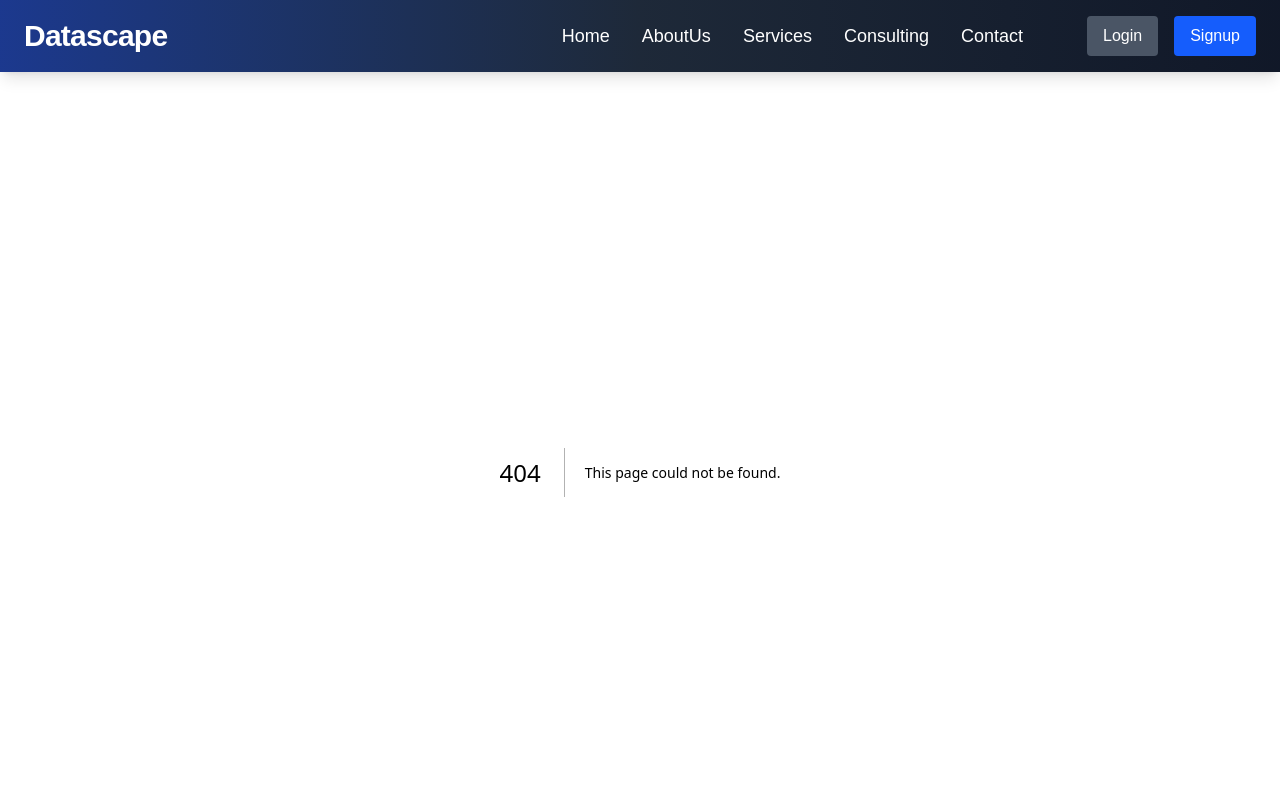
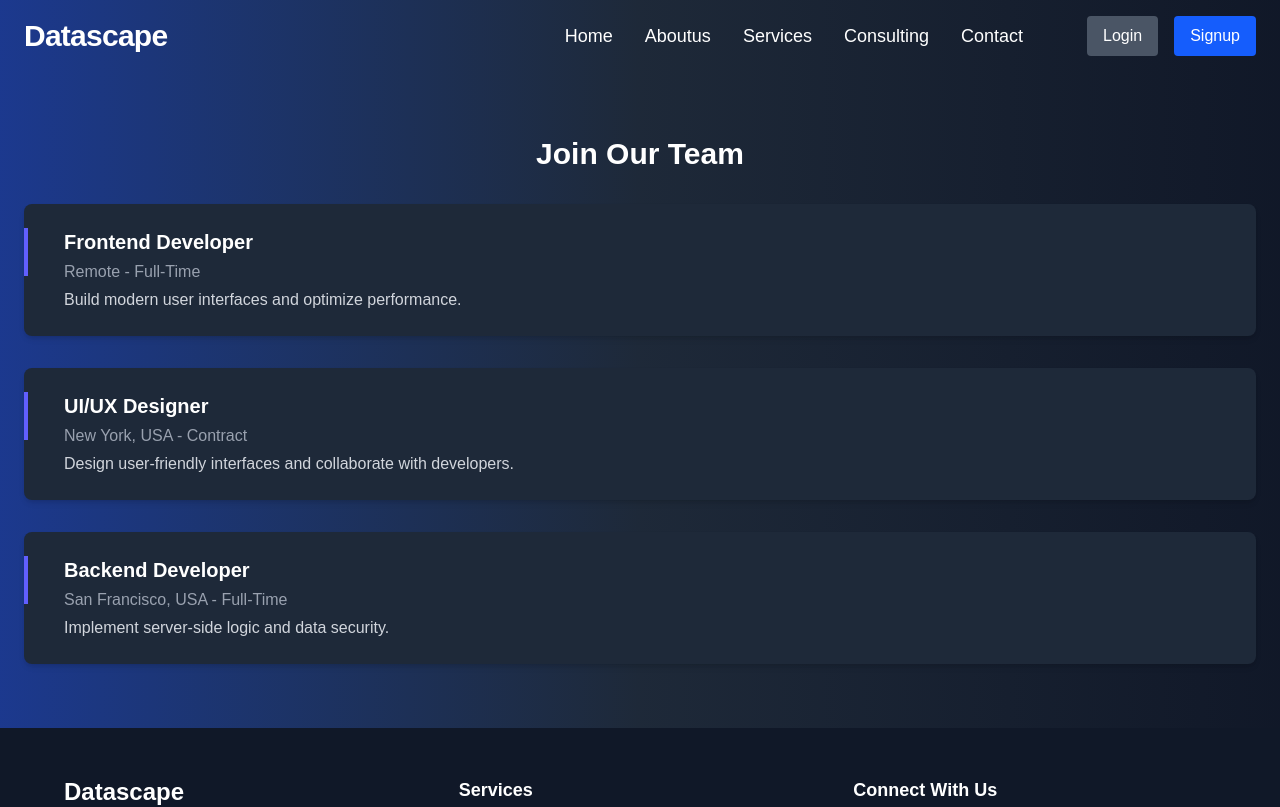
Before and after one commit to MuhammadAhmad338/datascape, a Next.js app: page /careers in a window 1280 px wide. Before the commit this address had no page. Shown: the top 807 px of the page. Built offline with nearby package versions, Linux system fonts and the light colour scheme.

Commit message:
ui fixes properly

```diff
--- a/app/aboutus/page.tsx
+++ b/app/aboutus/page.tsx
@@ -41,10 +41,10 @@ const AboutUs = () => {
                     {['Our Mission', 'Our Vision', 'Our Values'].map((title, index) => (
                         <motion.div
                             key={index}
-                            className="bg-gray-700 bg-opacity-60 p-6 rounded-lg hover:cursor-pointer"
+                            className="bg-white bg-opacity-60 p-6 rounded-lg hover:cursor-pointer"
                         >
-                            <h3 className="text-xl text-white font-semibold mb-4">{title}</h3>
-                            <p className="text-gray-300">
+                            <h3 className="text-xl text-black font-semibold mb-4">{title}</h3>
+                            <p className="text-gray-600 text-md mb-6">
                                 {title === 'Our Mission' && 'Empower businesses to achieve digital excellence through cutting-edge solutions and strategic insights.'}
                                 {title === 'Our Vision' && 'To be a global leader in digital transformation, redefining industries with innovative technology.'}
                                 {title === 'Our Values' && 'Integrity, Innovation, and Impact – the core values that drive our every endeavor.'}
--- /dev/null
+++ b/app/careers/page.tsx
@@ -0,0 +1,49 @@
+import React from "react";
+
+const Careers = () => {
+    const jobListings = [
+        {
+            title: "Frontend Developer",
+            location: "Remote",
+            type: "Full-Time",
+            description: "Build modern user interfaces and optimize performance."
+        },
+        {
+            title: "UI/UX Designer",
+            location: "New York, USA",
+            type: "Contract",
+            description: "Design user-friendly interfaces and collaborate with developers."
+        },
+        {
+            title: "Backend Developer",
+            location: "San Francisco, USA",
+            type: "Full-Time",
+            description: "Implement server-side logic and data security."
+        }
+    ];
+
+    return (
+        <section className="bg-gradient-to-r from-blue-900 via-gray-800 to-gray-900 py-16">
+            <div className="container mx-auto px-6">
+                <h2 className="text-3xl font-bold mb-8 text-center text-white">Join Our Team</h2>
+                <div className="space-y-8">
+                    {jobListings.map((job, index) => (
+                        <div
+                            key={index}
+                            className="relative bg-gray-800 p-6 pl-10 rounded-lg shadow-md hover:shadow-lg hover:bg-gray-700 transition duration-300 flex items-start"
+                        >
+                            <div className="absolute left-0 top-6 w-1 h-12 bg-indigo-500"></div>
+                            <div>
+                                <h3 className="text-xl font-semibold text-white mb-1">{job.title}</h3>
+                                <p className="text-gray-400 mb-1">{job.location} - {job.type}</p>
+                                <p className="text-gray-300">{job.description}</p>
+                            </div>
+                        </div>
+                    ))}
+                </div>
+            </div>
+        </section>
+    );
+};
+
+export default Careers;
--- a/app/components/Features/Features.tsx
+++ b/app/components/Features/Features.tsx
@@ -48,7 +48,7 @@ const Features = () => {
   ];
 
   return (
-    <section className="bg-gradient-to-r from-gray-800 via-gray-900 to-black py-20">
+    <section className="bg-gradient-to-r from-blue-900 via-gray-800 to-gray-900 py-20">
       <div className="container hover:cursor-pointer mx-auto px-6 text-center">
         <div className="text-center">
           <h2 className="text-base text-blue-600 font-semibold tracking-wide uppercase">What We Offer</h2>
--- a/app/components/Footer/Footer.tsx
+++ b/app/components/Footer/Footer.tsx
@@ -1,4 +1,7 @@
+import Link from "next/link";
+
 const Footer = () => {
+
   return (
       <footer className="bg-gray-900 py-12 text-white">
         <div className="container mx-auto px-6 md:px-12 lg:px-16 grid grid-cols-1 md:grid-cols-3 gap-8">
@@ -22,9 +25,9 @@ const Footer = () => {
           <div>
             <h3 className="font-semibold text-lg mb-4">Connect With Us</h3>
             <ul className="space-y-2">
-              <li><a href="/about" className="hover:text-gray-400">About Us</a></li>
-              <li><a href="/contact" className="hover:text-gray-400">Contact</a></li>
-              <li><a href="/careers" className="hover:text-gray-400">Careers</a></li>
+              <li><Link href="/aboutus" className="hover:text-gray-400">About Us</Link></li>
+              <li><Link href="/contactus" className="hover:text-gray-400">Contact</Link></li>
+              <li><Link href="/careers" className="hover:text-gray-400">Careers</Link></li>
             </ul>
           </div>
         </div>
--- a/app/components/Header/Header.tsx
+++ b/app/components/Header/Header.tsx
@@ -45,7 +45,7 @@ const Header = () => {
         {/* Desktop Navigation */}
         <nav className="hidden md:flex items-center space-x-8">
           <Link href="/" className="text-white hover:text-gray-300 text-lg transition-colors">Home</Link>
-          <Link href="/aboutus" className="text-white hover:text-gray-300 text-lg transition-colors">AboutUs</Link>
+          <Link href="/aboutus" className="text-white hover:text-gray-300 text-lg transition-colors">Aboutus</Link>
           <button
             onClick={toggleServices}
             className={`text-white hover:text-gray-300 hover:cursor-pointer text-lg transition-colors ${showServices ? '' : ''}`}
--- a/app/components/Services/Services.tsx
+++ b/app/components/Services/Services.tsx
@@ -35,12 +35,12 @@ const Services = () => {
     ];
 
     return (
-        <section className="bg-gray-100 py-20">
+        <section className="bg-white py-20">
             <div className="container hover:cursor-pointer mx-auto px-6 text-center">
             <div className="text-center">
                 <h2 className="text-base text-blue-600 font-semibold tracking-wide uppercase">What We Offer</h2>
                 <h3 className="mt-2 text-3xl font-extrabold text-gray-900 sm:text-4xl lg:text-5xl">Our Services</h3>
-                    <p className="mt-4 max-w-2xl text-lg text-gray-500 mx-auto">
+                <p className="mt-4 max-w-2xl text-lg text-gray-700 mx-auto">
                 Comprehensive digital solutions to help your business thrive in the modern marketplace
                 </p>
             </div>
@@ -50,7 +50,7 @@ const Services = () => {
                     key={index}
                     className="bg-white p-8 rounded-2xl border border-gray-200"
                 >
-                            <div className="text-6xl mb-6 text-indigo-600 transition-all duration-300 transform hover:scale-125">
+                    <div className="text-6xl mb-6">
                     {service.icon}
                     </div>
                     <h3 className="text-2xl font-semibold text-gray-800 mb-4">{service.title}</h3>
--- a/app/components/Testimonials/testimonials.tsx
+++ b/app/components/Testimonials/testimonials.tsx
@@ -5,39 +5,34 @@ const Testimonials = () => {
         {
             name: "John Doe",
             feedback: "Working with this team has been a game changer for our business. Highly recommended!",
-            image: "https://via.placeholder.com/80",
+            image: "/user.png",
         },
         {
             name: "Jane Smith",
             feedback: "Their attention to detail and commitment to excellence is unparalleled.",
-            image: "https://via.placeholder.com/80",
+            image: "/user.png",
         },
         {
             name: "Mike Johnson",
             feedback: "They delivered a fantastic solution that exceeded our expectations.",
-            image: "https://via.placeholder.com/80",
+            image: "/user.png",
         },
     ];
 
     return (
-        <section className="bg-gray-900 py-20">
-            <div className="container mx-auto px-6">
-                <h2 className="text-4xl font-bold mb-12 text-center text-white">What Our Clients Say</h2>
-                <div className="relative flex flex-col md:flex-row md:justify-between md:space-x-8">
+        <section className="bg-gray-900 py-16">
+            <div className="container mx-auto px-6 text-center">
+                <h2 className="text-3xl font-bold mb-8 text-white">What Our Clients Say</h2>
+                <div className="grid grid-cols-1 md:grid-cols-3 gap-8">
                     {testimonials.map((testimonial, index) => (
-                        <div key={index} className="relative mb-10 md:mb-0">
-                            <div className="absolute left-1/2 transform -translate-x-1/2 -top-5 bg-indigo-500 text-white w-10 h-10 flex items-center justify-center rounded-full">
-                                {index + 1}
-                            </div>
-                            <div className="bg-indigo-800 p-8 rounded-lg shadow-lg text-center">
-                                <img
-                                    src={testimonial.image}
-                                    alt={testimonial.name}
-                                    className="w-16 h-16 rounded-full mx-auto mb-4 border-2 border-white"
-                                />
-                                <h3 className="text-xl font-semibold text-white mb-2">{testimonial.name}</h3>
-                                <p className="text-gray-300 italic">"{testimonial.feedback}"</p>
-                            </div>
+                        <div key={index} className="bg-gray-800 p-6 rounded-lg text-white">
+                            <img
+                                src={testimonial.image}
+                                alt={testimonial.name}
+                                className="w-12 h-12 rounded-full mx-auto mb-4"
+                            />
+                            <p className="italic mb-2">"{testimonial.feedback}"</p>
+                            <h3 className="font-semibold">- {testimonial.name}</h3>
                         </div>
                     ))}
                 </div>
```
Also changed, not shown: public/user.png (added). Lines whose indentation alone changed are shown as unchanged.
